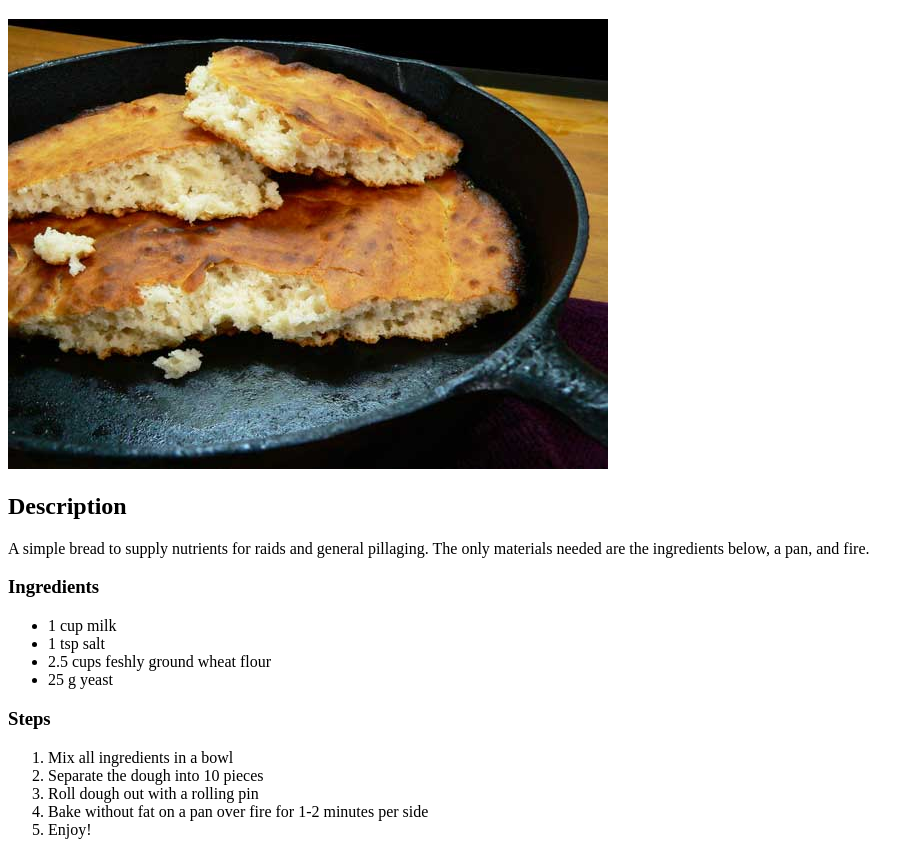
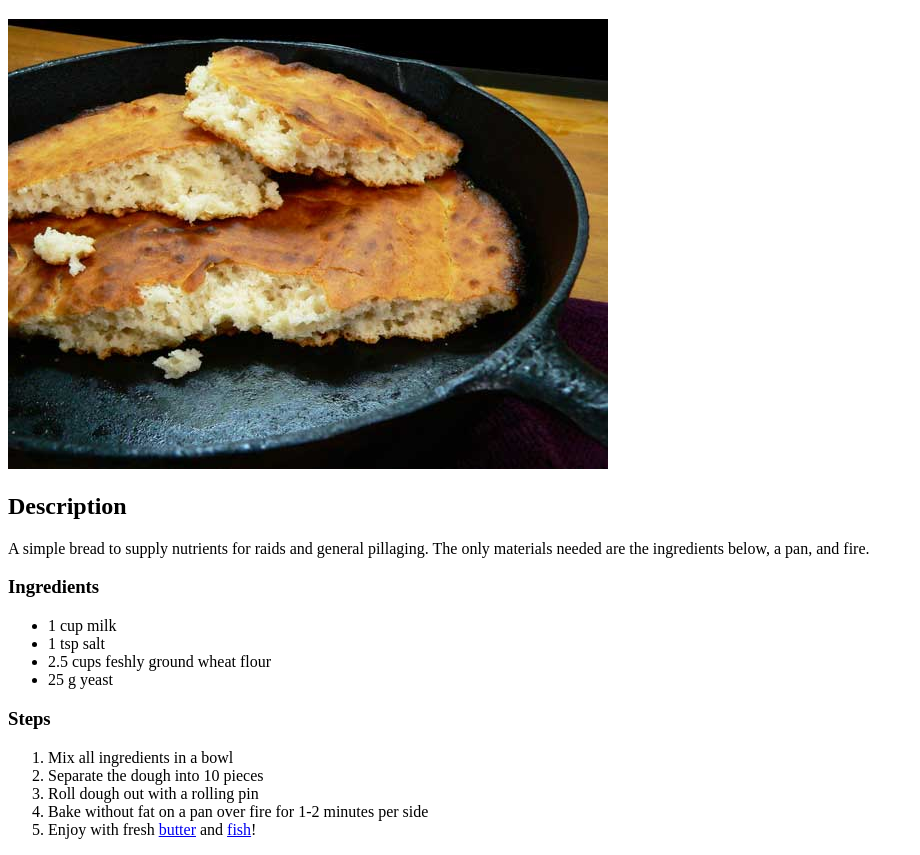
Before and after one commit to catnnemo/odin-recipes, a plain HTML site: page recipes/frying-pan-bread.html in a window 1280 px wide. Shown: the part 61-916 px from the top of the page, without its empty margins (0-920 px from the left). Drawn offline with Linux system fonts and the light colour scheme.

Commit message:
Add links to internal pages

```diff
--- a/recipes/frying-pan-bread.html
+++ b/recipes/frying-pan-bread.html
@@ -27,7 +27,8 @@
         <li>Separate the dough into 10 pieces</li>
         <li>Roll dough out with a rolling pin</li>
         <li>Bake without fat on a pan over fire for 1-2 minutes per side</li>
-        <li>Enjoy!</li>
+        <li>Enjoy with fresh <a href="../recipes/butter.html">butter</a> and
+        <a href="../recipes/cod.html">fish</a>!</li>
     </ol>
 
 </body>
```
Also changed, not shown: index.html (+1 -1 lines), recipes/butter.html (+2 -1 lines).
